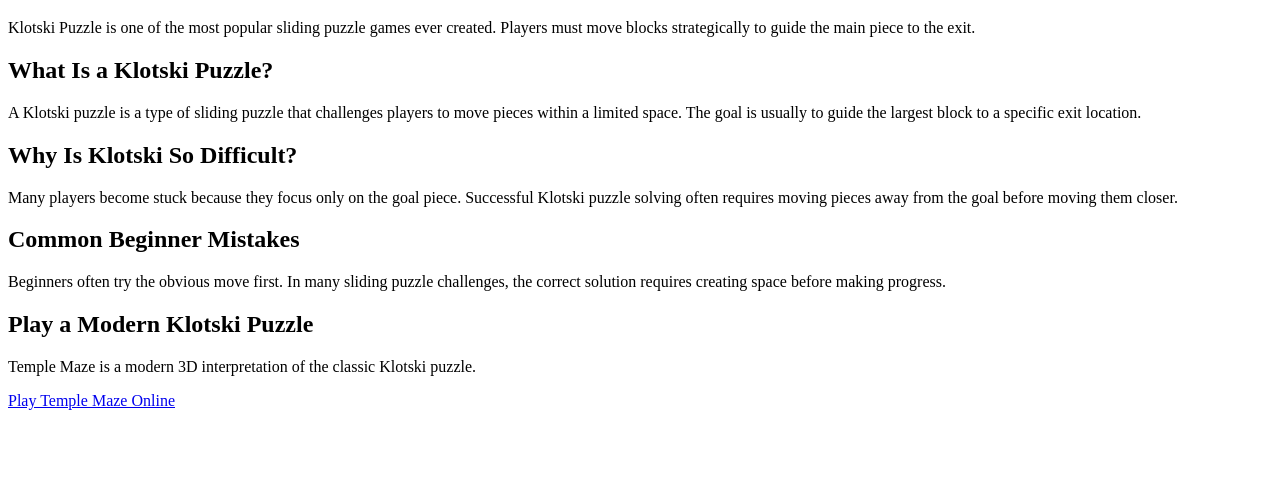
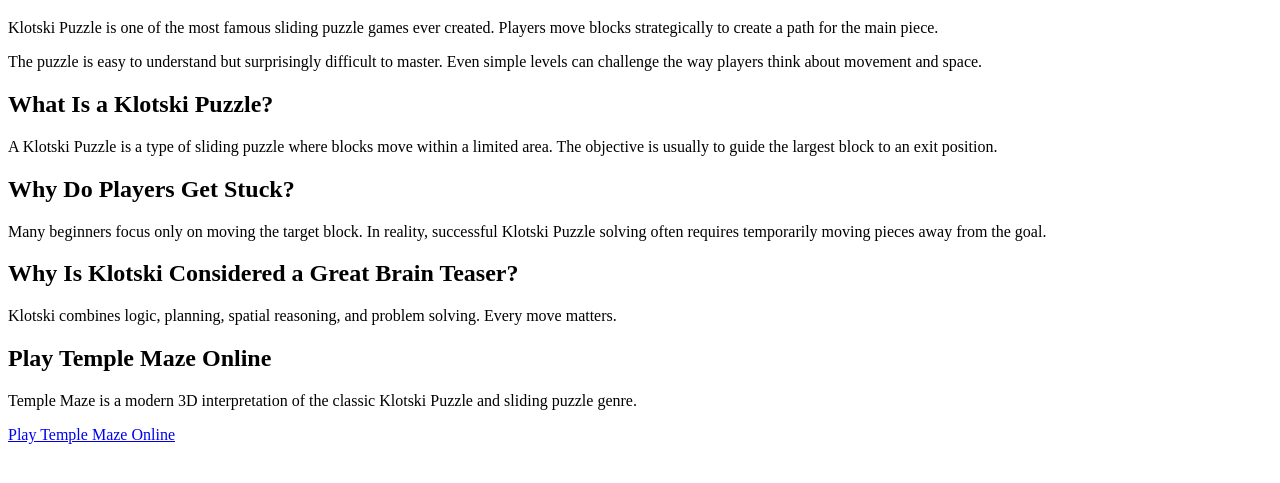
Before and after one commit to existgames/klotski-puzzle, a plain HTML site: page index.html in a window 1280 px wide. Shown: the part 61-544 px from the top of the page. Drawn offline with Linux system fonts and the light colour scheme.

Commit message:
Revise text in index.html for better user experience
Updated content for improved clarity and engagement.

```diff
--- a/index.html
+++ b/index.html
@@ -1,13 +1,12 @@
 <!DOCTYPE html>
 <html lang="en">
 <head>
-
 <meta charset="UTF-8">
 
 <title>Klotski Puzzle - Free Online Sliding Puzzle Game</title>
 
 <meta name="description"
-content="Learn how to solve Klotski Puzzle, the classic sliding puzzle game. Discover beginner strategies and play Temple Maze online.">
+content="Learn how to solve Klotski Puzzle, the classic sliding puzzle game. Play Temple Maze online and improve your puzzle-solving skills.">
 
 </head>
 
@@ -16,37 +15,40 @@ content="Learn how to solve Klotski Puzzle, the classic sliding puzzle game. Dis
 <h1>Klotski Puzzle: Classic Sliding Puzzle Challenge</h1>
 
 <p>
-Klotski Puzzle is one of the most popular sliding puzzle games ever created.
-Players must move blocks strategically to guide the main piece to the exit.
+Klotski Puzzle is one of the most famous sliding puzzle games ever created.
+Players move blocks strategically to create a path for the main piece.
+</p>
+
+<p>
+The puzzle is easy to understand but surprisingly difficult to master.
+Even simple levels can challenge the way players think about movement and space.
 </p>
 
 <h2>What Is a Klotski Puzzle?</h2>
 
 <p>
-A Klotski puzzle is a type of sliding puzzle that challenges players to move
-pieces within a limited space. The goal is usually to guide the largest block
-to a specific exit location.
+A Klotski Puzzle is a type of sliding puzzle where blocks move within a limited area.
+The objective is usually to guide the largest block to an exit position.
 </p>
 
-<h2>Why Is Klotski So Difficult?</h2>
+<h2>Why Do Players Get Stuck?</h2>
 
 <p>
-Many players become stuck because they focus only on the goal piece.
-Successful Klotski puzzle solving often requires moving pieces away from
-the goal before moving them closer.
+Many beginners focus only on moving the target block.
+In reality, successful Klotski Puzzle solving often requires temporarily moving pieces away from the goal.
 </p>
 
-<h2>Common Beginner Mistakes</h2>
+<h2>Why Is Klotski Considered a Great Brain Teaser?</h2>
 
 <p>
-Beginners often try the obvious move first. In many sliding puzzle challenges,
-the correct solution requires creating space before making progress.
+Klotski combines logic, planning, spatial reasoning, and problem solving.
+Every move matters.
 </p>
 
-<h2>Play a Modern Klotski Puzzle</h2>
+<h2>Play Temple Maze Online</h2>
 
 <p>
-Temple Maze is a modern 3D interpretation of the classic Klotski puzzle.
+Temple Maze is a modern 3D interpretation of the classic Klotski Puzzle and sliding puzzle genre.
 </p>
 
 <p>
```
